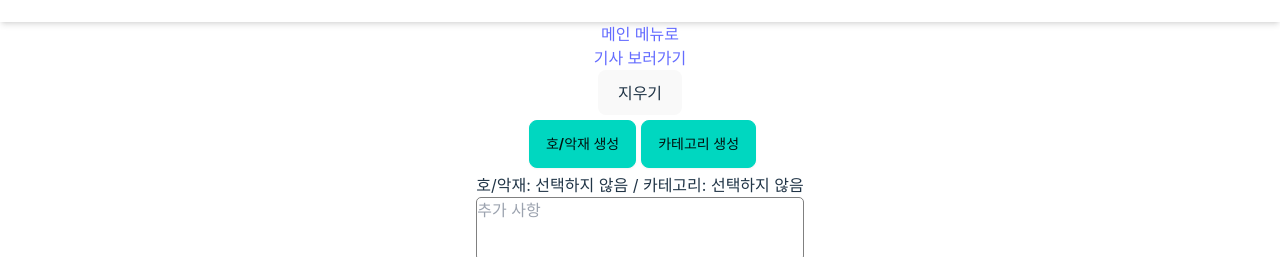
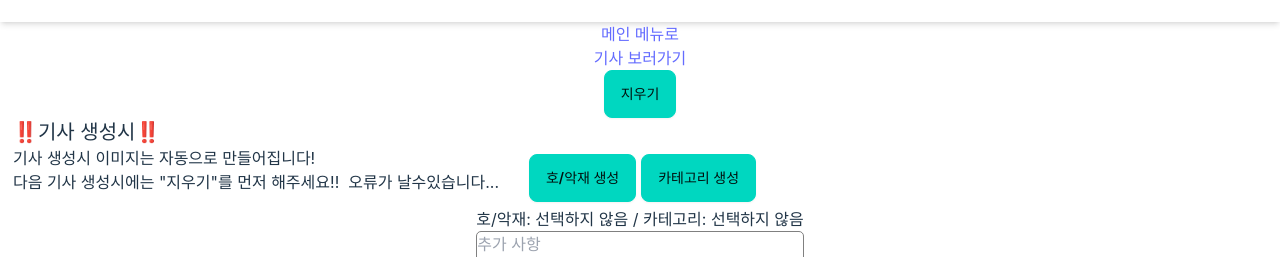
Before and after one commit to kju0811/GENU, a React (Vite) app in the folder frontend/: page /ai/news in a window 1280 px wide. Shown: the part 129-386 px from the top of the page. Built offline with nearby package versions, Linux system fonts and the light colour scheme; no server answers; a web font is replaced by a local one; what react-chatbot-kit would draw is missing.

Commit message:
style: 생성시 주의사항 추가

```diff
--- a/frontend/src/ai/News.jsx
+++ b/frontend/src/ai/News.jsx
@@ -81,9 +81,15 @@ const jwt = sessionStorage.getItem('jwt');
     <>
     <Link to="/">메인 메뉴로</Link>
     <Link to="/ai/newsfind">기사 보러가기</Link>
-    <button onClick={() => setNews({ res: '' })}>지우기</button>
+    <button className="btn btn-accent" onClick={() => setNews({ res: '' }  && setSummary({ res: ''}))}>지우기</button>
 
-    <div>
+    <div style={{marginRight:'60%'}}>
+      <h2>‼️기사 생성시‼️</h2>
+      <span>기사 생성시 이미지는 자동으로 만들어집니다!</span><br />
+      <span>다음 기사 생성시에는 "지우기"를 먼저 해주세요!!&nbsp;&nbsp;오류가 날수있습니다...</span>
+    </div>
+
+    <div style={{marginTop:'-3.5%'}}>
       <div className="dropdown dropdown-start" style={{margin:'5px'}}>
         <div tabIndex={0} role="button" className="btn btn-accent">호/악재 생성</div>
         <ul tabIndex={0} className="dropdown-content menu bg-base-100 rounded-box z-1 w-52 p-2 shadow-sm" style={{width:'120%'}}>
```
Also changed, not shown: frontend/src/images/로딩.gif (added).
